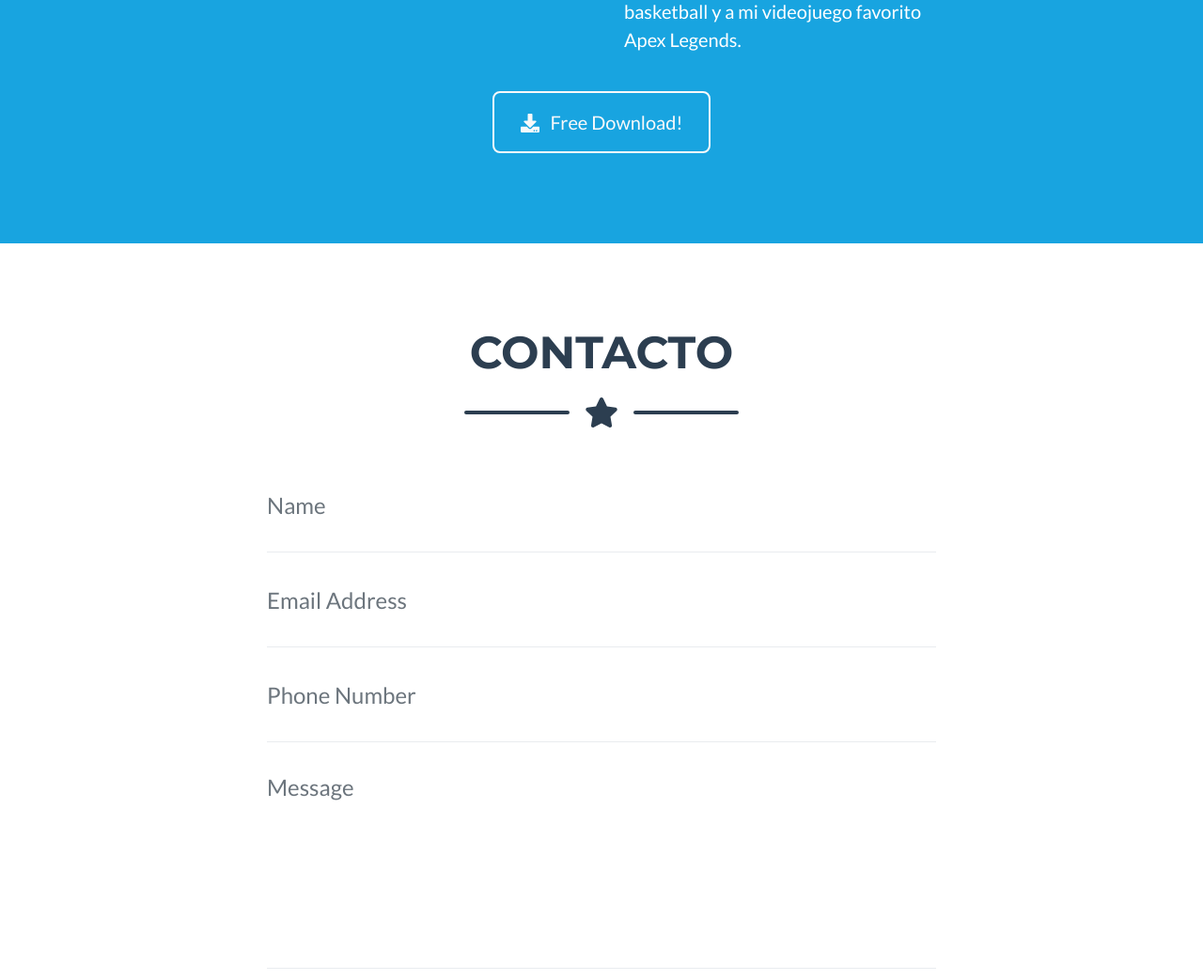
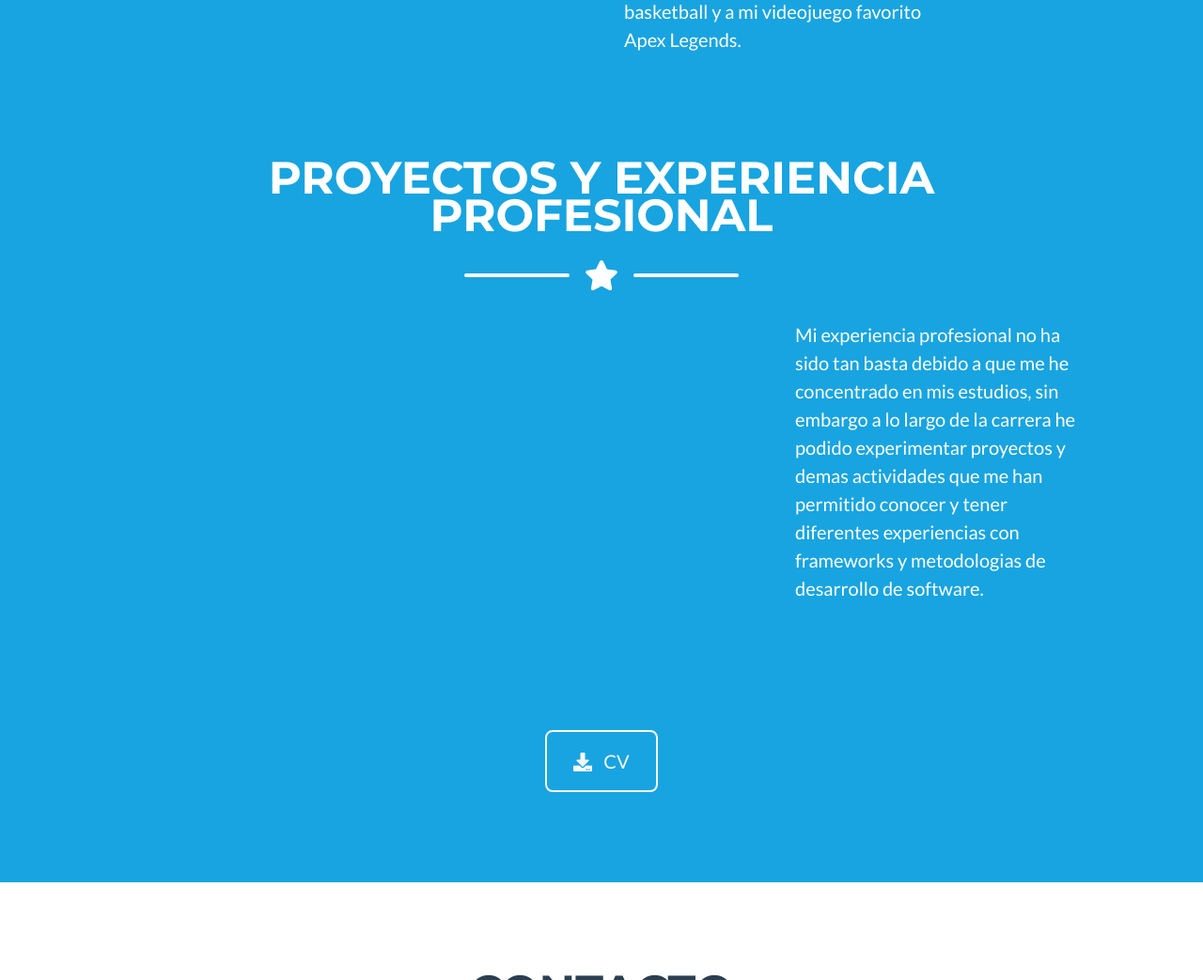
Before and after one commit to Daniel-Becerril/Plantilla-freelance, a plain HTML site: page Plantilla-freelance/index.html in a window 1280 px wide. Shown: the part 2355-3398 px from the top of the page at 94% size. Drawn offline with nearby package versions, Linux system fonts and the light colour scheme.

Commit message:
04-06-21

```diff
--- a/Plantilla-freelance/index.html
+++ b/Plantilla-freelance/index.html
@@ -137,11 +137,27 @@
                     <div class="col-lg-4 ml-auto"><p class="lead">Soy un estudiante universitario de la carrera de informática, me gusta dormir, jugar videojuegos y pasar tiempo con amigos, soy una persona introvertida y no me considero para nada social, sin embargo, soy muy leal y disfruto de la compañia de personas cercanas.</p></div>
                     <div class="col-lg-4 mr-auto"><p class="lead">Entre mis pasatiempos favoritos se encuentran escuchar y producir música, de cualquier tipo y todo el tiempo, mis artistas favoritos son Skrillex, NAV, 88GLAM, The Weeknd, Jory Boy, Mago de Oz, Liran Roll, entre muchos otros :), tambien disfruto pasar el rato jugando basketball y a mi videojuego favorito Apex Legends.</p></div>
                 </div>
+                <!-- CV-->
+            <section class="page-section bg-primary text-white mb-0" id="about">
+                <div class="container">
+                    <!-- CV Section Heading-->
+                    <h2 class="page-section-heading text-center text-uppercase text-white">Proyectos y experiencia profesional</h2>
+                    <!-- Icon Divider-->
+                    <div class="divider-custom divider-light">
+                        <div class="divider-custom-line"></div>
+                        <div class="divider-custom-icon"><i class="fas fa-star"></i></div>
+                        <div class="divider-custom-line"></div>
+                    </div>
+                    <!-- CV Section Content-->
+                    <div class="row">
+                        <div class="col-lg-4 ml-auto"><p class="lead">Mi experiencia profesional no ha sido tan basta debido a que me he concentrado en mis estudios, sin embargo a lo largo de la carrera he podido experimentar proyectos y demas actividades que me han permitido conocer y tener diferentes experiencias con frameworks y metodologias de desarrollo de software.</p></div>
+                    </div>
+                </section>
                 <!-- About Section Button-->
                 <div class="text-center mt-4">
-                    <a class="btn btn-xl btn-outline-light" href="https://startbootstrap.com/theme/freelancer/">
+                    <a class="btn btn-xl btn-outline-light" href="/assets/CV.pdf" download="CV.pdf">
                         <i class="fas fa-download mr-2"></i>
-                        Free Download!
+                        CV
                     </a>
                 </div>
             </div>
```
Also changed, not shown: 2 other files.
